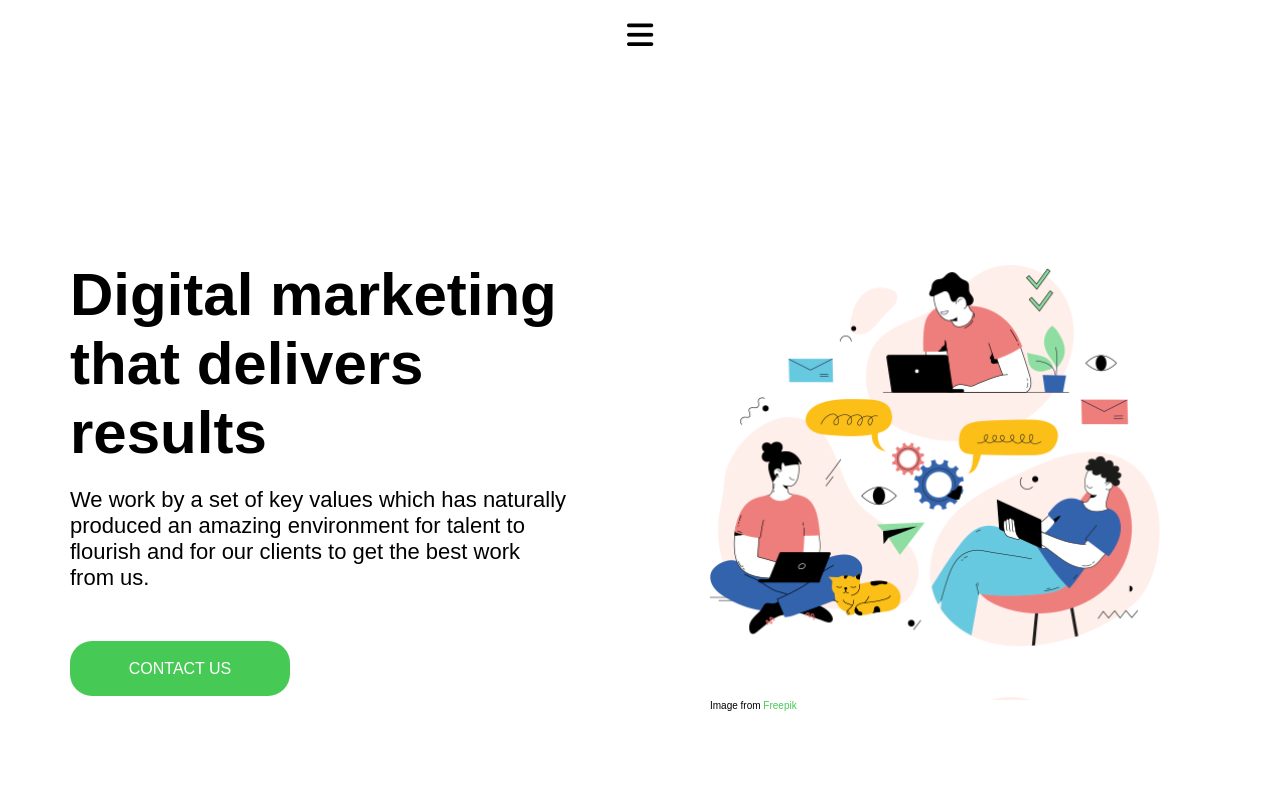
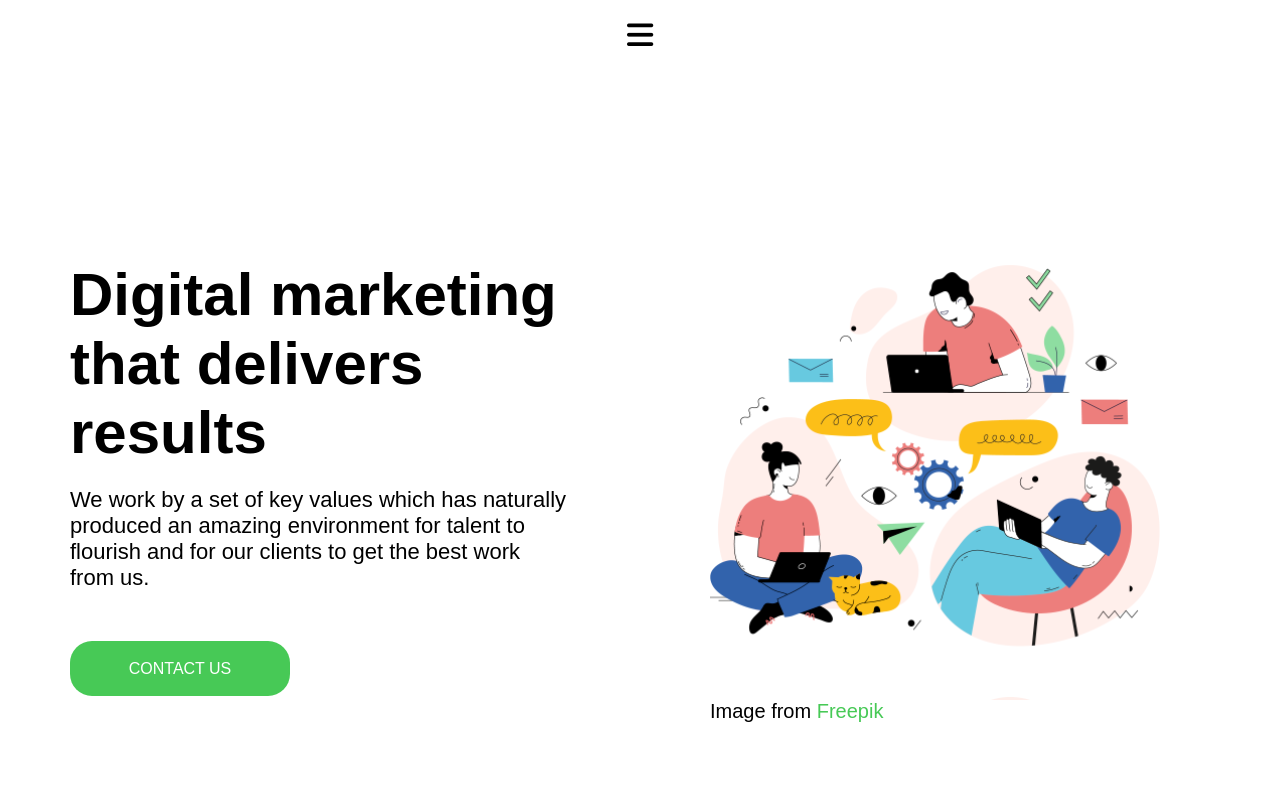
Before and after one commit to DorumliD/command_work, a React (Create React App) app: page / in a window 1280 px wide. Shown: the top 800 px of the page. Built offline with nearby package versions, Linux system fonts and the light colour scheme.

Commit message:
xatoni togirladim

```diff
--- a/src/App.css
+++ b/src/App.css
@@ -37,3 +37,6 @@
     transform: rotate(360deg);
   }
 }
+body{
+  overflow-x: hidden;
+}
--- a/src/components/footer/Footer.css
+++ b/src/components/footer/Footer.css
@@ -152,10 +152,10 @@ footer h6 {
 
 h3 {
     font-size: 30px;
-}
 
-p {
-    font-size: 10px;
+    p {
+        font-size: 10px;
+    }
 }
 .image{
     width: 100px;
```
